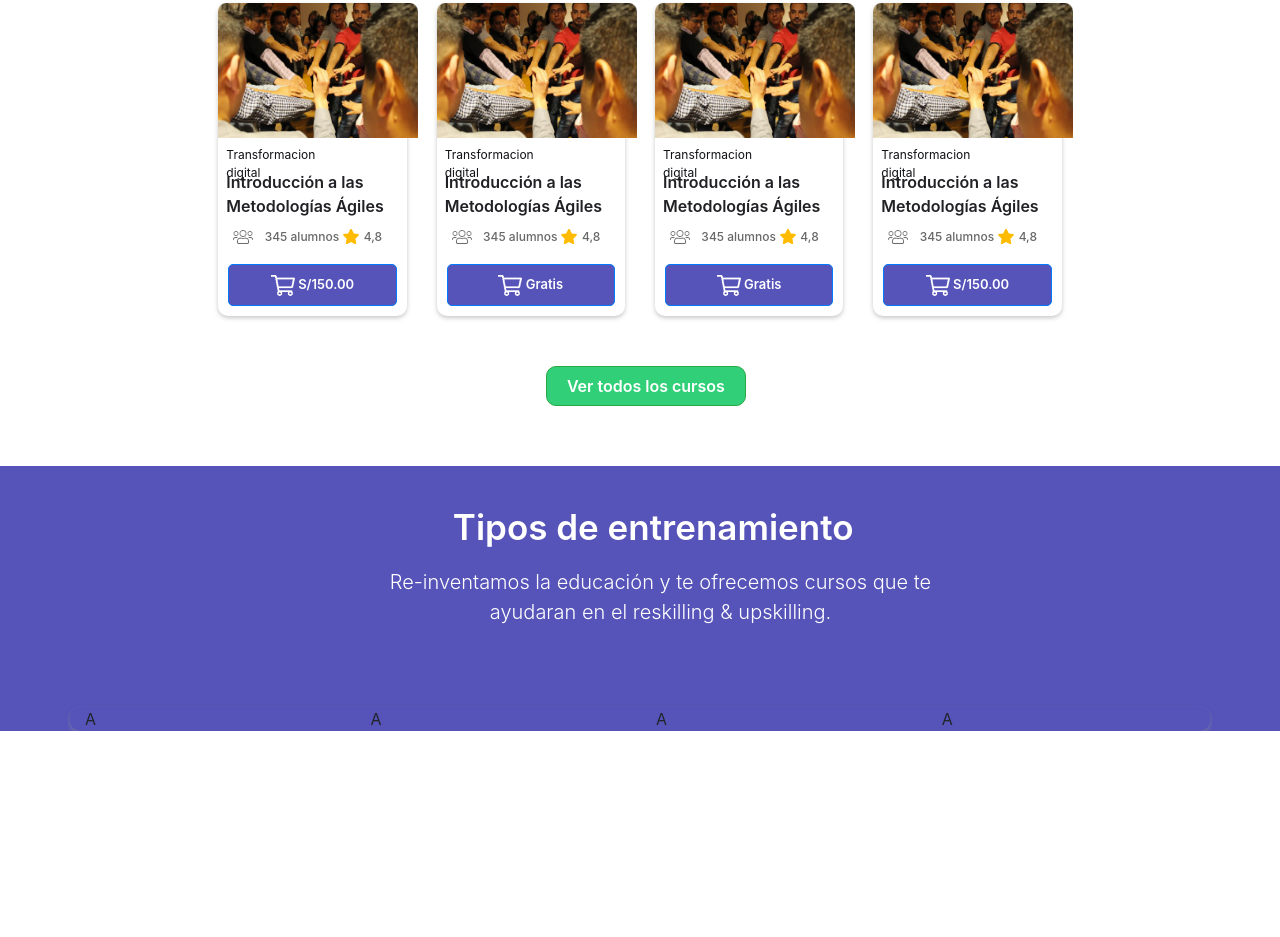
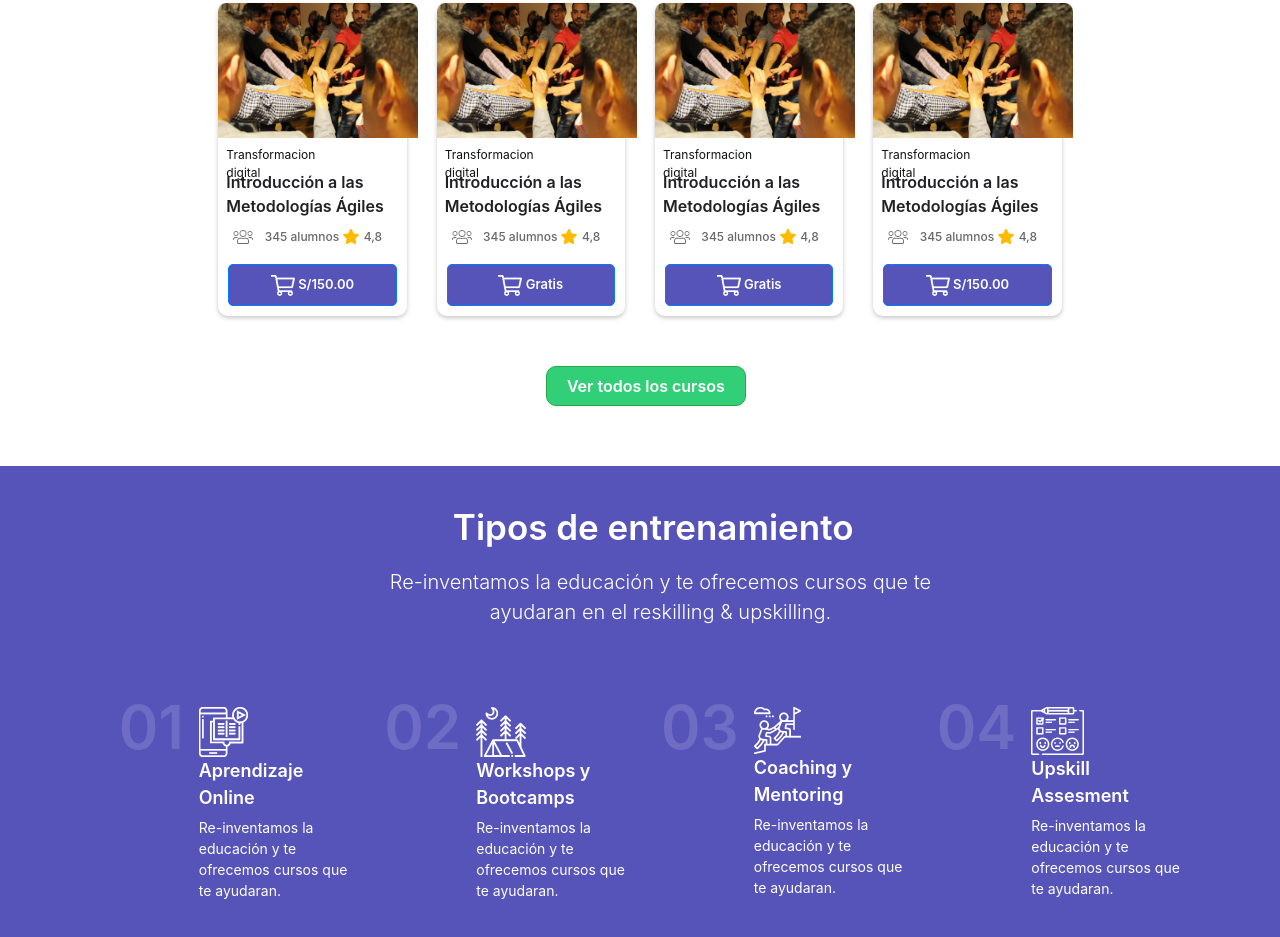
Before and after one commit to Mardic19/Home_clon, a plain HTML site: page home.html in a window 1280 px wide. Shown: the part 1405-2342 px from the top of the page. Before the commit the page ends 2136 px from the top, so only its background shows below. Drawn offline with nearby package versions, Linux system fonts and the light colour scheme.

Commit message:
finished block

```diff
--- a/home.html
+++ b/home.html
@@ -12,7 +12,7 @@
   <body>
     <div class="block1">
 
-      <div class="row row1">
+      <div class="row row-1">
         <div class="col-4">
           <img src="logo.png" width="29" height="61" class="logo">
         </div>
@@ -39,29 +39,29 @@
           <button type="button" class="btn btn-outline-light">Crear cuenta</button>
         </div>
       </div>
-      <div class="row row2">
+      <div class="row row-2">
         <div class="col-8 offset-2">
           <p class="title">Transformamos tu mindset  y desarrollamos tu talento digital</p>
           <p class="subtitle">Toma el control de tu futuro en un click</p>
         </div>
       </div>
     </div>
-    <div class="row row3">
+    <div class="row row-3">
       <div class="col-1 offset-5">
         <button type="button" class="btn flecha"> <img src="flecha.png"> </button>
       </div>
     </div>
-    <div class="row row4">
+    <div class="row row-4">
       <div class="col-6 offset-3">
         <p class="p1">Academias de aprendizaje según donde quieres crecer</p>
       </div>
     </div>
-    <div class="row row5">
+    <div class="row row-5">
       <div class="col-6 offset-3">
         <p class="p2">Re-inventamos la educación y te ofrecemos curso que te ayudaran en el reskilling & upskilling</p>
       </div>
     </div>
-    <div class="row row6">
+    <div class="row row-6">
       <div class="col-2 offset-2">
         <button type="button" class="btn btn-outline-success outline">Todas las academias</button>
       </div>
@@ -75,7 +75,7 @@
         <button type="button" class="btn btn-outline-secondary outline">Academia de Data</button>
       </div>
     </div>
-    <div class="row row7">
+    <div class="row row-7">
       <div class="col-2 offset-4">
         <button type="button" class="btn btn-outline-secondary outline">Academia de Tecnología</button>
       </div>
@@ -83,7 +83,7 @@
         <button type="button" class="btn btn-outline-secondary outline">Academia de Negocio</button>
       </div>
     </div>
-    <div class="row row8">
+    <div class="row row-8">
       <div class="col-2 offset-2">
         <div class="container c1">
           <div class="row"><img src="people.png" width="200" height="135"> </div>
@@ -165,7 +165,7 @@
         </div>
       </div>
     </div>
-    <div class="row row9">
+    <div class="row row-9">
       <div class="col-2 offset-2">
         <div class="container c1">
           <div class="row"><img src="people.png" width="200" height="135"> </div>
@@ -247,31 +247,98 @@
         </div>
       </div>
     </div>
-    <div class="row row10">
+    <div class="row row-10">
       <div class="col-2 offset-5">
         <button type="button" class="btn btn-success cursos">Ver todos los cursos</button>
       </div>
     </div>
     <div class="block2">
-      <div class="row row11">
+      <div class="row row-11">
         <div class="col-4 offset-4">
           <p class="p6">Tipos de entrenamiento</p>
         </div>
       </div>
-      <div class="row row12">
+      <div class="row row-12">
         <div class="col-5 offset-3">
           <p class="p7">Re-inventamos la educación y te ofrecemos cursos que te ayudaran en el reskilling & upskilling.</p>
         </div>
       </div>
-      <div class="row row13">
-        <div class="container">
-          <span class="t1">A</span>
-          <span class="t2">A</span>
-          <span class="t3">A</span>
-          <span class="t4">A</span>
+      <div class="row row-13">
+        <div class="col-3 c-13-1">
+          <div class="row row13-1">
+            <div class="col-6">
+              <p class="p8-1">01</p>
+            </div>
+            <div class="col-6">
+              <div class="row">
+                <img src="aprendizajeOnline.png">
+              </div>
+              <div class="row">
+                <p class="p8-2">Aprendizaje<br> Online</p>
+              </div>
+              <div class="row">
+                <p class="p8-3">Re-inventamos la educación y te ofrecemos cursos que te ayudaran.</p>
+              </div>
+            </div>
+          </div>
+        </div>
+        <div class="col-3 c-13-2">
+          <div class="row row13-2">
+            <div class="col-6">
+              <p class="p8-1">02</p>
+            </div>
+            <div class="col-6">
+              <div class="row">
+                <img src="workshopsBootcamps.png">
+              </div>
+              <div class="row">
+                <p class="p8-2">Workshops y Bootcamps</p>
+              </div>
+              <div class="row">
+                <p class="p8-3">Re-inventamos la educación y te ofrecemos cursos que te ayudaran.</p>
+              </div>
+            </div>
+          </div>
+        </div>
+        <div class="col-3 c-13-3">
+          <div class="row row13-3">
+            <div class="col-6">
+              <p class="p8-1">03</p>
+            </div>
+            <div class="col-6">
+              <div class="row">
+                <img src="coachingMentoring.png">
+              </div>
+              <div class="row">
+                <p class="p8-2">Coaching y Mentoring</p>
+              </div>
+              <div class="row">
+                <p class="p8-3">Re-inventamos la educación y te ofrecemos cursos que te ayudaran.</p>
+              </div>
+            </div>
+          </div>
+        </div>
+        <div class="col-3 c-13-4">
+          <div class="row row13-4">
+            <div class="col-6">
+              <p class="p8-1">04</p>
+            </div>
+            <div class="col-6">
+              <div class="row">
+                <img src="upskillAssesment.png">
+              </div>
+              <div class="row">
+                <p class="p8-2">Upskill<br> Assesment</p>
+              </div>
+              <div class="row">
+                <p class="p8-3">Re-inventamos la educación y te ofrecemos cursos que te ayudaran.</p>
+              </div>
+            </div>
+          </div>
         </div>
       </div>
     </div>
+
   <script src="https://code.jquery.com/jquery-3.5.1.slim.min.js" integrity="sha384-DfXdz2htPH0lsSSs5nCTpuj/zy4C+OGpamoFVy38MVBnE+IbbVYUew+OrCXaRkfj" crossorigin="anonymous"></script>
   <script src="https://cdn.jsdelivr.net/npm/popper.js@1.16.1/dist/umd/popper.min.js" integrity="sha384-9/reFTGAW83EW2RDu2S0VKaIzap3H66lZH81PoYlFhbGU+6BZp6G7niu735Sk7lN" crossorigin="anonymous"></script>
   <script src="https://stackpath.bootstrapcdn.com/bootstrap/4.5.2/js/bootstrap.min.js" integrity="sha384-B4gt1jrGC7Jh4AgTPSdUtOBvfO8shuf57BaghqFfPlYxofvL8/KUEfYiJOMMV+rV" crossorigin="anonymous"></script>
--- a/style.css
+++ b/style.css
@@ -9,30 +9,34 @@
   background-color: #5653b9;
   margin-top: 60px;
 }
-.row1{
+.row-1{
   margin-top: 20px;
 }
-.row2{
+.row-2{
   margin-top: 100px;
 }
-.row6{
+.row-6{
   margin-top: 40px;
 }
-.row7{
+.row-7{
   margin-top: 20px;
 }
-.row8{
+.row-8{
   margin-top: 50px;
 }
-.row9{
+.row-9{
   margin-top: 50px;
 }
-.row13{
+.row-13{
   margin-top: 80px;
+  padding-bottom: 100px;
 }
 .container{
   box-shadow: 0 2px 4px rgba(148, 148, 148, 0.5);
   border-radius: 10px;
+}
+.col-3{
+
 }
 .logo{
   margin-left: 70px;
@@ -169,3 +173,34 @@
   margin-left: 50px;
   margin-top: 15px;
 }
+.p8-1{
+  opacity: 0.15;
+  color: #ffffff;
+  font-size: 60px;
+  font-weight: 600;
+  margin-top: -25px;
+  margin-left: 20px;
+  text-align: right;
+}
+.p8-2{
+  color: #ffffff;
+  font-size: 18px;
+  font-weight: 600;
+}
+.p8-3{
+  color: #ffffff;
+  font-size: 14px;
+  margin-top: -10px;
+}
+.c-13-1{
+  margin-left: 50px;
+}
+.c-13-2{
+  margin-left: -50px;
+}
+.c-13-3{
+  margin-left: -50px;
+}
+.c-13-4{
+  margin-left: -50px;
+}
```
Also changed, not shown: aprendizajeOnline.png (added), coachingMentoring.png (added), upskillAssesment.png (added), workshopsBootcamps.png (added).
